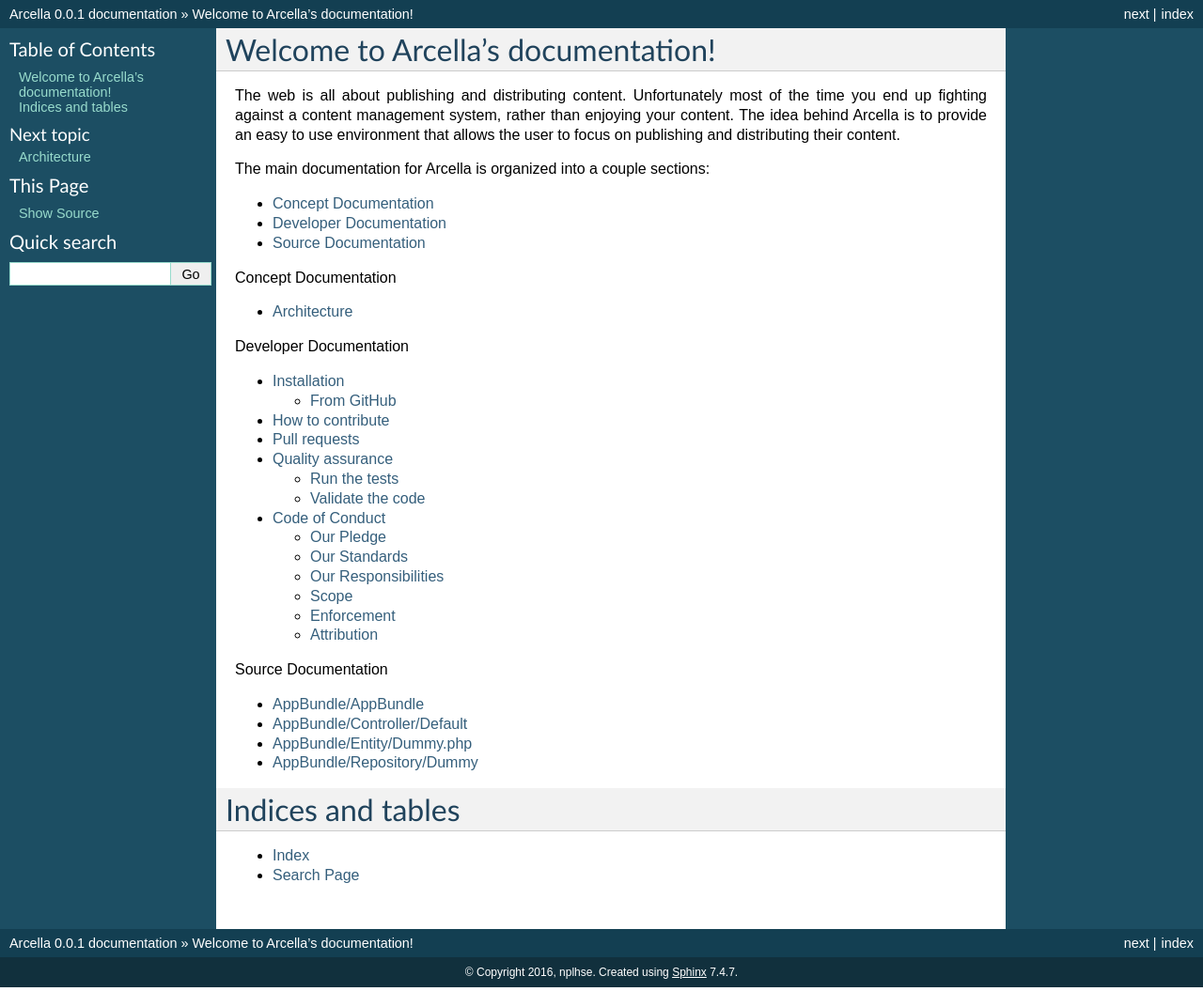
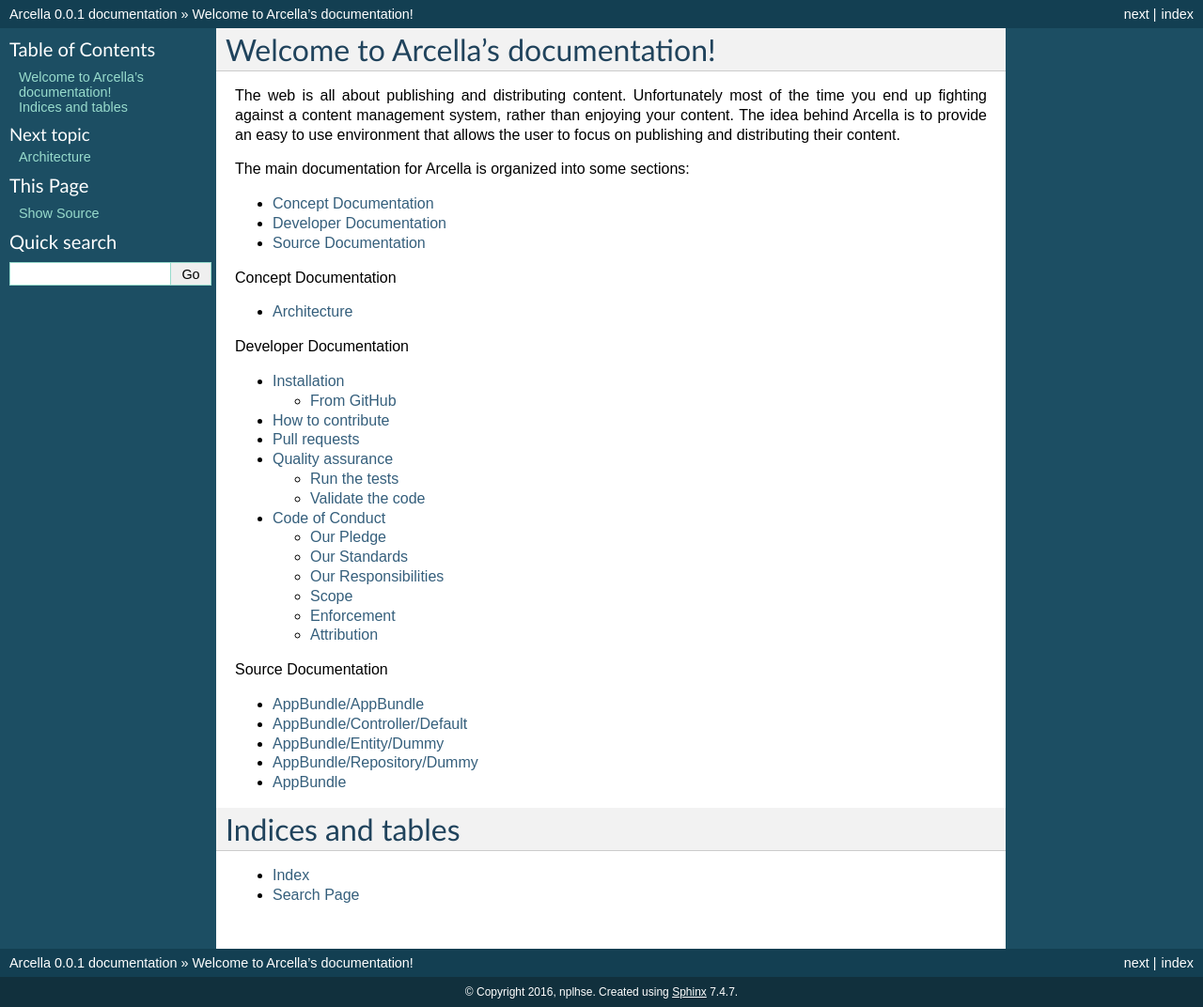
Before and after one commit to airin14/arcella, a Sphinx documentation site: the page built from docs/index.rst, in a window 1280 px wide. Shown: the whole page at 94% size. Built offline with Sphinx 7.4.7, drawn with Linux system fonts in a browser that asks for light colours; pages that are not in the unit, such as notebooks, are missing from menus; before the commit the page ends 1051 px from its top, so only the background shows below that.

Commit message:
Another try to make the docs better...

```diff
--- a/docs/code/AppBundle/Entity_Dummy.rst
+++ b/docs/code/AppBundle/Class_Entity_Dummy.rst
@@ -1,5 +1,5 @@
-AppBundle/Entity/Dummy.php
-**************************
+AppBundle/Entity/Dummy
+**********************
 
 Class User
 ==========
--- a/docs/index.rst
+++ b/docs/index.rst
@@ -3,12 +3,11 @@
 
 The web is all about publishing and distributing content. Unfortunately most of the time you end up fighting against a content management system, rather than enjoying your content. The idea behind Arcella is to provide an easy to use environment that allows the user to focus on publishing and distributing their content.
 
-The main documentation for Arcella is organized into a couple sections:
+The main documentation for Arcella is organized into some sections:
 
 * :ref:`concept-docs`
 * :ref:`dev-docs`
 * :ref:`code-docs`
-
 
 .. _concept-docs:
 
@@ -17,6 +16,7 @@
    :caption: Concept Documentation
 
    concept/architecture
+
 
 .. _dev-docs:
 
@@ -30,6 +30,7 @@
    dev/quality_assurance
    dev/code_of_conduct
    dev/license
+
 
 .. _code-docs:
 
```
Also changed, not shown: docs/code/AppBundle/index.rst (added, +25 -0 lines), docs/code/AppBundle/Class_AppBundle.rst (renamed from docs/code/AppBundle/AppBundle.rst), docs/code/AppBundle/Class_Controller_Default.rst (renamed from docs/code/AppBundle/Controller_Default.rst), docs/code/AppBundle/Class_Repository_Dummy.rst (renamed from docs/code/AppBundle/Repository_Dummy.rst).
